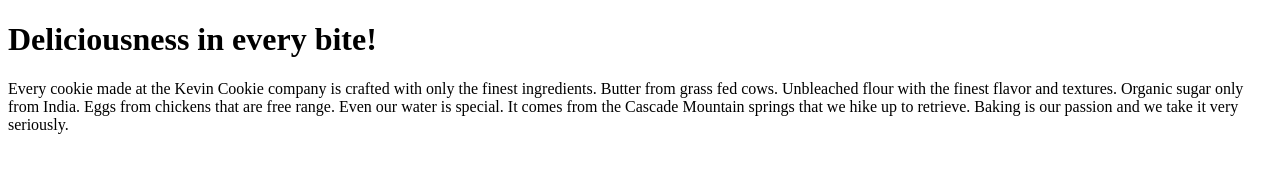
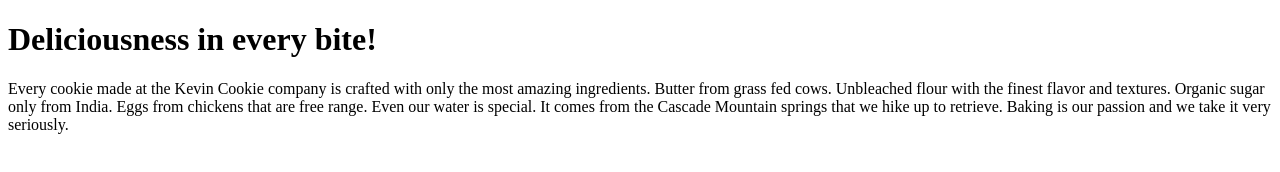
Before and after one commit to SheelaHansda/DataScience-Projects, a plain HTML site: page index.htm in a window 1280 px wide. Drawn offline with Linux system fonts and the light colour scheme.

Commit message:
Reworded from "Finest" to  "Most amazing"

```diff
--- a/index.htm
+++ b/index.htm
@@ -4,7 +4,7 @@
 
 <h1>Deliciousness in every bite!</h1>
 
-<p>Every cookie made at the Kevin Cookie company is crafted with only the finest ingredients. Butter from grass fed cows. Unbleached flour with the finest flavor and textures. Organic sugar only from India. Eggs from chickens that are free range. Even our water is special. It comes from the Cascade Mountain springs that we hike up to retrieve. Baking is our passion and we take it very seriously.</p>
+<p>Every cookie made at the Kevin Cookie company is crafted with only the most amazing ingredients. Butter from grass fed cows. Unbleached flour with the finest flavor and textures. Organic sugar only from India. Eggs from chickens that are free range. Even our water is special. It comes from the Cascade Mountain springs that we hike up to retrieve. Baking is our passion and we take it very seriously.</p>
 
 
 </body>
```
